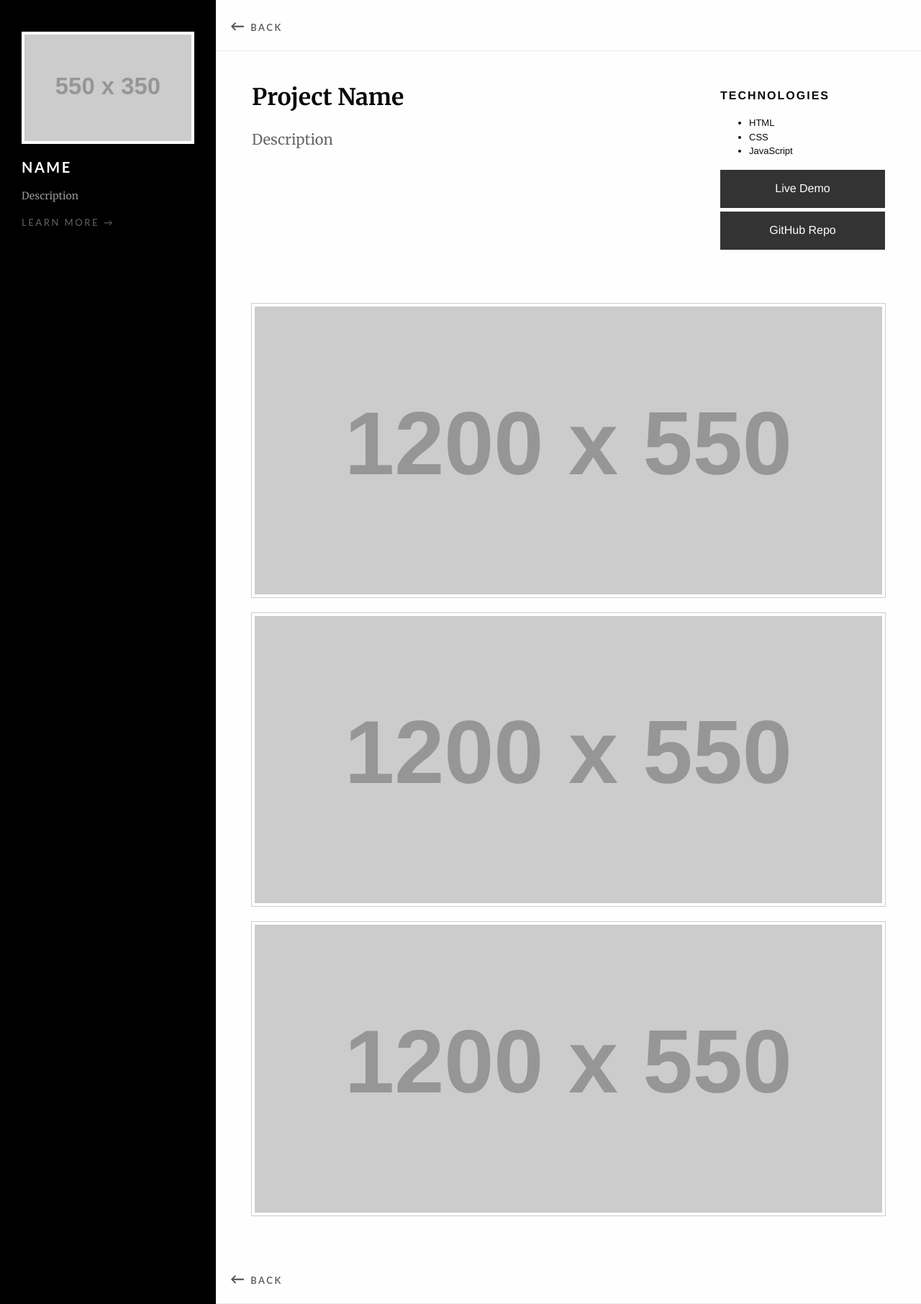
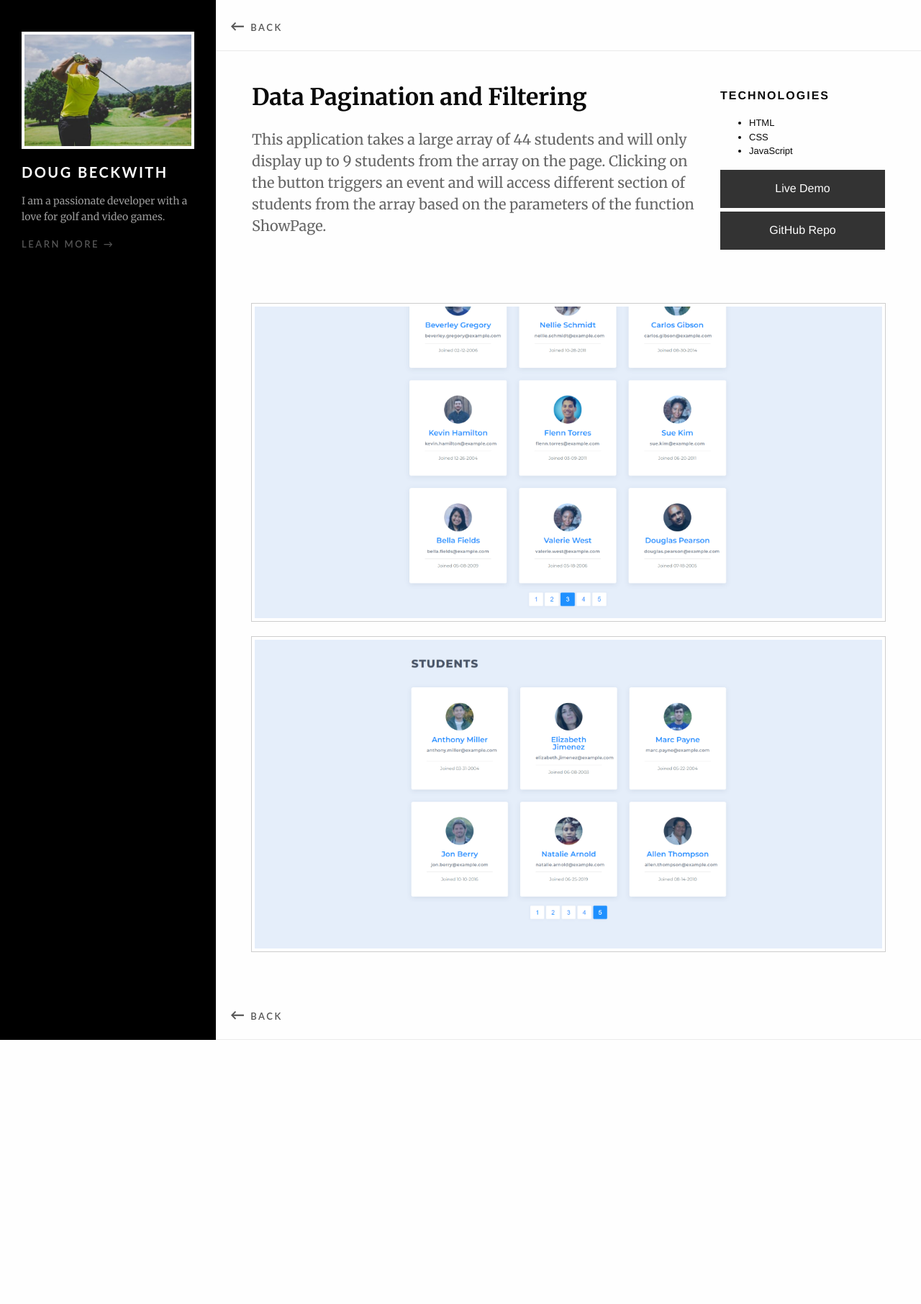
Before and after one commit to dougbeckwith/tech-degree-project-6, a Node server app: page /project/1 in a window 1280 px wide. Shown: the whole page at 72% size. After the commit the page ends 1445 px from the top, so only its background shows below. Run offline with Node 20, Linux system fonts and the light colour scheme; grey boxes labelled with a size stand in for pictures from a placeholder-image service; some libraries are stand-ins or nearby versions.

Commit message:
update pug templates

```diff
--- a/views/layout.pug
+++ b/views/layout.pug
@@ -14,25 +14,21 @@ html(lang="en" dir="ltr")
       .sidebar-info-box
         br
         .thumbnail-box
-          img.thumbnail(src='https://placehold.it/550x350', alt='')
+          img.thumbnail(src='/static/images/profile-pic.jpg', alt='profile picture')
         .dev-intro-box
 
-          //- Replace with your name
-          h5 Name
+          h5 Doug Beckwith
 
-          //- Replace with description of who you are, what you do, and why you are so awesome
-          p Description
+          p I am a passionate developer with a love for golf and video games.
 
-          //- Add path from your '/about' route handler to the href below
-          a(href='') Learn More &rarr;
+          a(href='/about') Learn More &rarr;
 
     .wrapper
       .header
         .header-info-box
           button#menu-icon.menu-icon(type='button' data-toggle='my-info')
 
-          //- Replace with your name — this is for the mobile layout
-          span Name
+          span Doug Beckwith
 
       block content
 
--- a/views/project.pug
+++ b/views/project.pug
@@ -11,33 +11,24 @@ block content
     .inner-wrapper.flex-row-wrap.two-col
       .project-info-box.box
 
-        //- Use the info in your data file and the comments below to complete this template
+        h1= project.project_name
 
-        //- Use interpolation to dynamically add the project title
-        h1 Project Name
-
-        //- Use interpolation to dynamically add the project description
-        p Description
+        p= project.description
 
       .project-tech-links-box.box
         h6 Technologies
         ul
 
-          //- Use an `each` iterator and interpolation to dynamically replace the li tags below with the technologies listed for this project
-          li HTML
-          li CSS
-          li JavaScript
+          each technologie in project.technologies
+            li=technologie
 
-        //- Add the href values to the links below
-        a.btn-link(href='') Live Demo
-        a.btn-link(href='') GitHub Repo
+        a.btn-link(href=`${project.live_link}`) Live Demo
+        a.btn-link(href=`${project.github_link}`) GitHub Repo
 
     .project-img-box.box
 
-      //- Replace the URLs in the src attributes below with interpolated template literals to dynamically add your project images, and add descriptions to the alt attributes
-      img.project-img(src='https://placehold.it/1200x550', alt='')
-      img.project-img(src='https://placehold.it/1200x550', alt='')
-      img.project-img(src='https://placehold.it/1200x550', alt='')
+      img.project-img(src=`${project.image_urls[1]}`, alt='')
+      img.project-img(src=`${project.image_urls[2]}`, alt='')
 
     nav.nav
       a(href='/')
```
Also changed, not shown: views/about.pug (+8 -13 lines), views/index.pug (+6 -13 lines).
